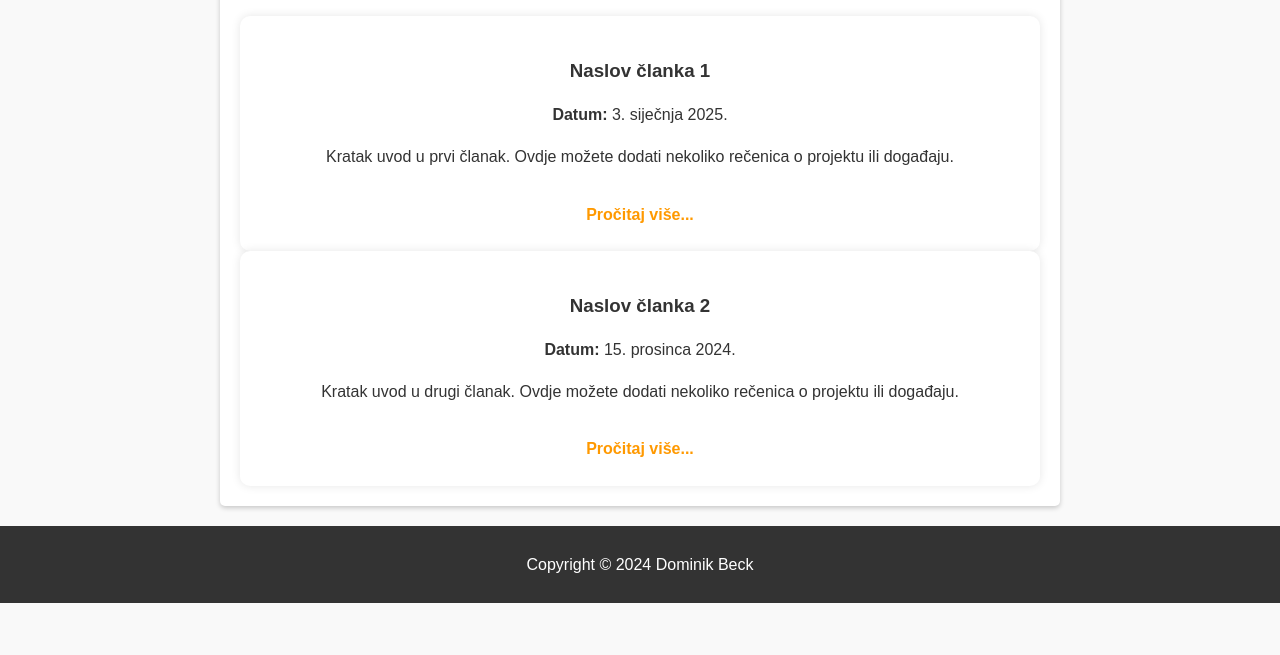
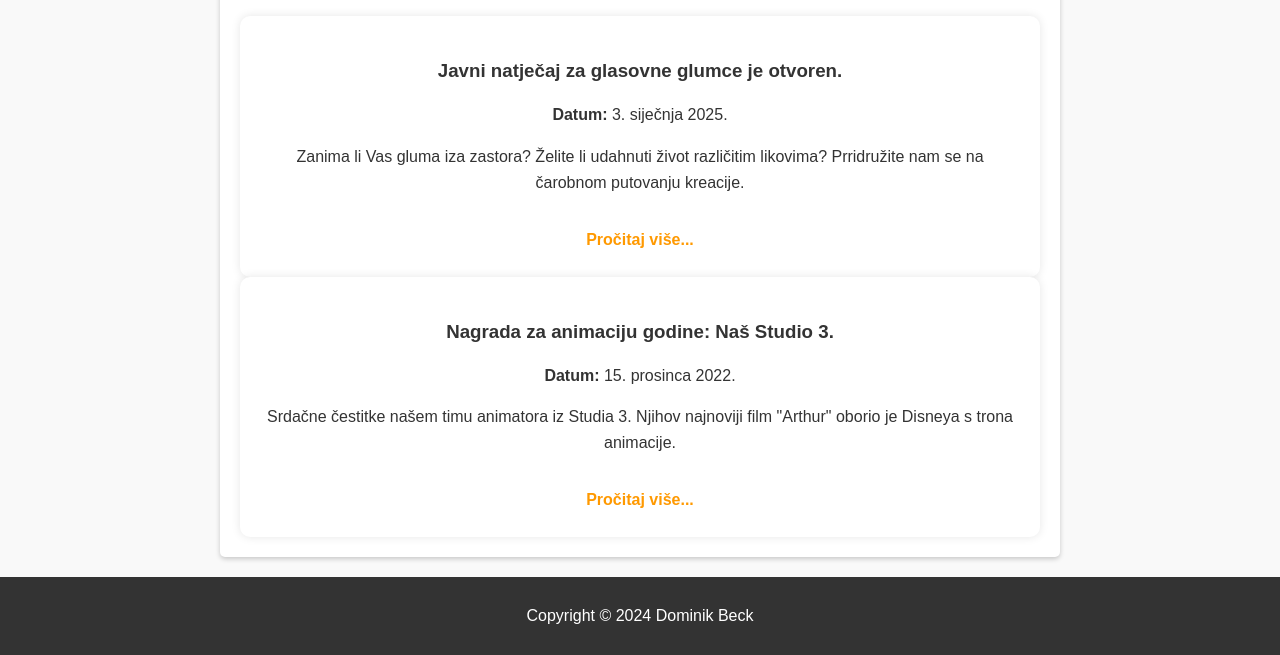
Before and after one commit to Bedomy/Bedomy.github.io, a plain HTML site: page novosti.html in a window 1280 px wide. Shown: the part 283-938 px from the top of the page. Before the commit the page ends 886 px from the top, so only its background shows below. Drawn offline with Linux system fonts and the light colour scheme.

Commit message:
Update novosti.html

```diff
--- a/novosti.html
+++ b/novosti.html
@@ -29,16 +29,16 @@
         <section>
             <h2>Novosti</h2>
             <article class="news-item">
-                <h3>Naslov članka 1</h3>
+                <h3>Javni natječaj za glasovne glumce je otvoren.</h3>
                 <p><strong>Datum:</strong> 3. siječnja 2025.</p>
-                <p>Kratak uvod u prvi članak. Ovdje možete dodati nekoliko rečenica o projektu ili događaju.</p>
+                <p>Zanima li Vas gluma iza zastora? Želite li udahnuti život različitim likovima? Prridružite nam se na čarobnom putovanju kreacije.</p>
                 <a href="clanak1.html">Pročitaj više...</a>
             </article>
 
             <article class="news-item">
-                <h3>Naslov članka 2</h3>
-                <p><strong>Datum:</strong> 15. prosinca 2024.</p>
-                <p>Kratak uvod u drugi članak. Ovdje možete dodati nekoliko rečenica o projektu ili događaju.</p>
+                <h3>Nagrada za animaciju godine: Naš Studio 3.</h3>
+                <p><strong>Datum:</strong> 15. prosinca 2022.</p>
+                <p>Srdačne čestitke našem timu animatora iz Studia 3. Njihov najnoviji film "Arthur" oborio je Disneya s trona animacije.</p>
                 <a href="clanak2.html">Pročitaj više...</a>
             </article>
 
```
